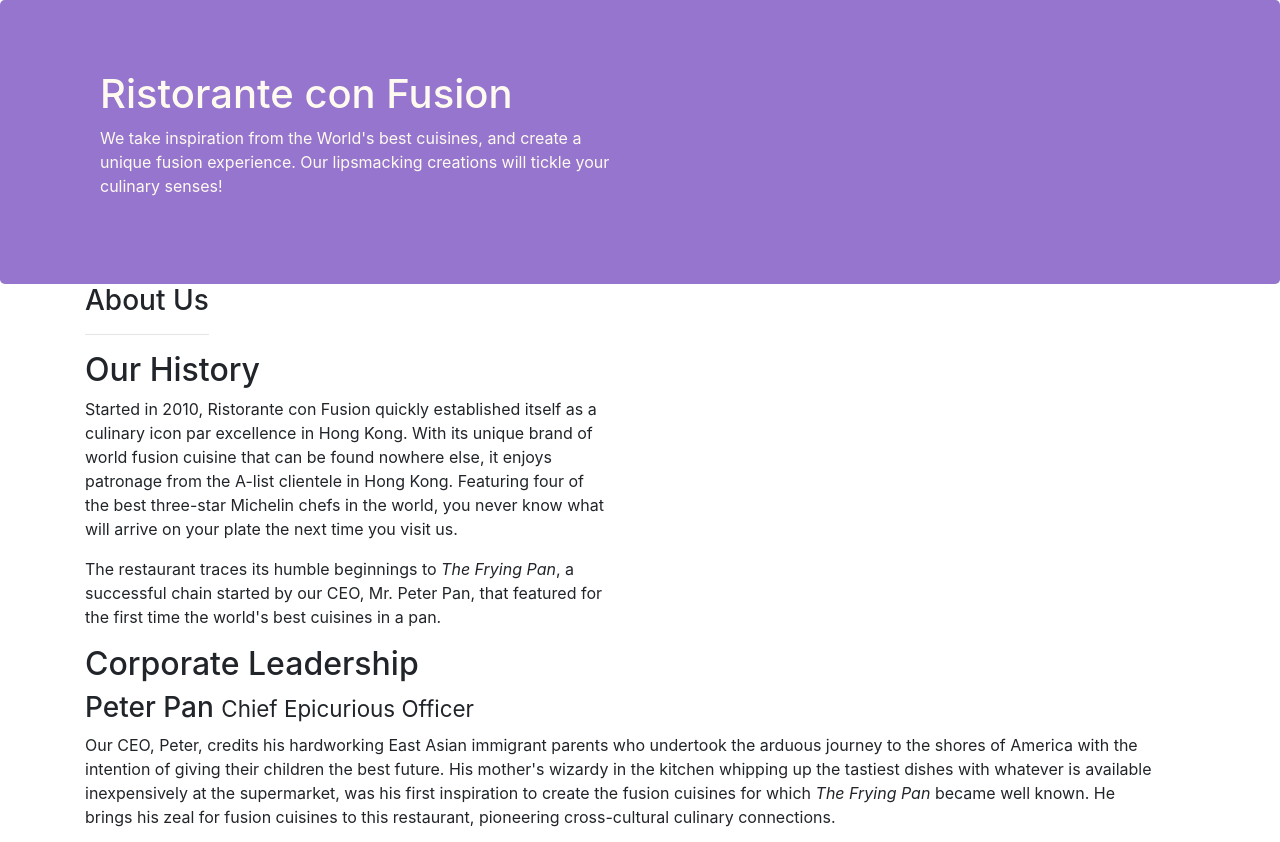
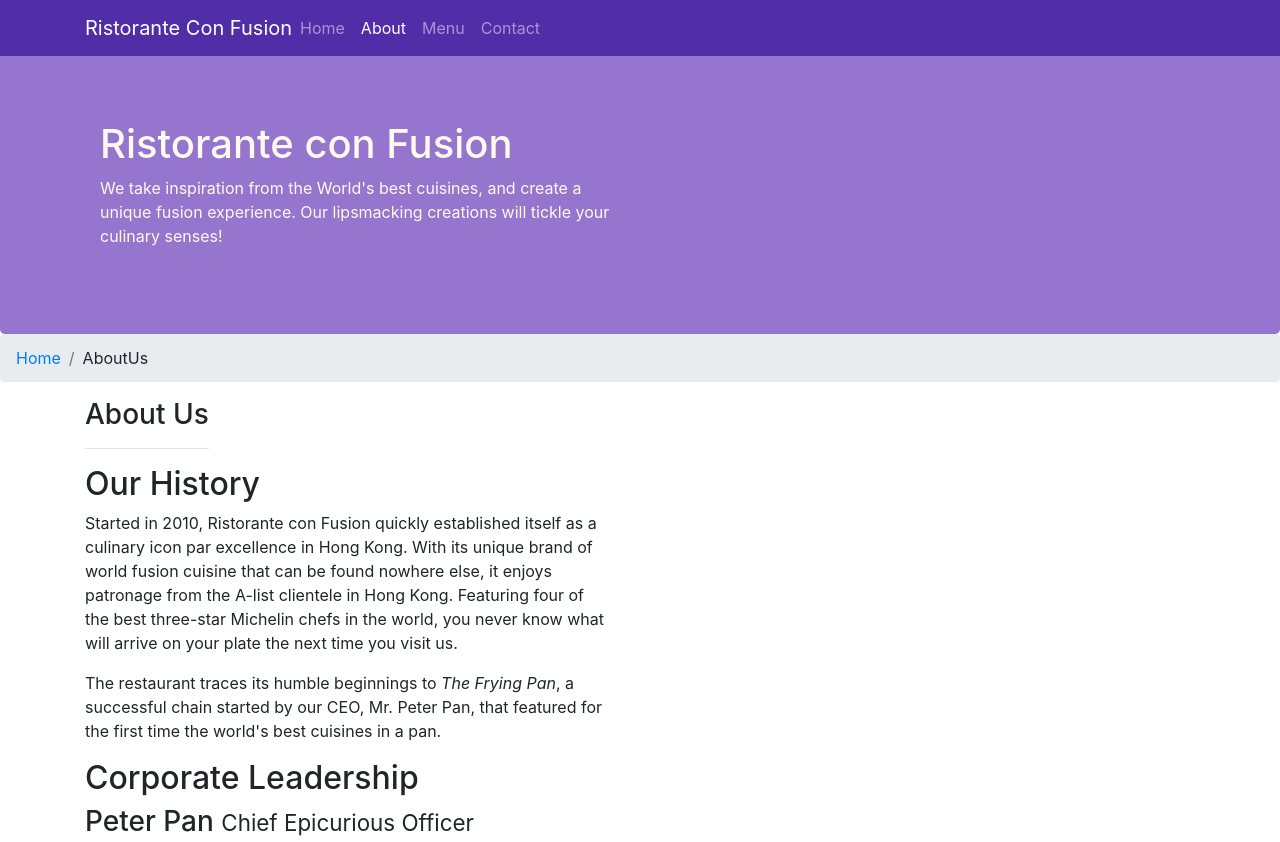
Before and after one commit to Nandini2245/git-test3, a website: page aboutus.html in a window 1280 px wide. Shown: the top 842 px of the page. Drawn offline with nearby package versions, Linux system fonts and the light colour scheme.

Commit message:
navbar and breadcrumb

```diff
--- a/aboutus.html
+++ b/aboutus.html
@@ -15,7 +15,22 @@
 </head>
 
 <body>
-
+    <nav class="navbar navbar-dark navbar-expand-sm fixed-top">
+        <div class="container">
+            <botton class="navbar-toggler" type="button" data-toggle="collapse" data-target="#Navbar">
+                <span class="navbar-toggler-icon"></span>
+            </botton>
+            <a class="navbar-brand mr-auto" href="./index.html">Ristorante Con Fusion</a>
+            <div class="collapse navbar-collapse" id="Navbar">
+                <ul class="navbar-nav mr-auto">
+                    <li class="nav-item "><a class="nav-link" href="./index.html">Home</a></li>
+                    <li class="nav-item active"><a class="nav-link" href="#">About</a></li>
+                    <li class="nav-item"><a class="nav-link" href="#">Menu</a></li>
+                    <li class="nav-item"><a class="nav-link" href="#">Contact</a></li>
+                </ul>
+            </div>
+        </div>
+    </nav>
     <header class="jumbotron">
         <div class="container">
             <div class="row row-header">
@@ -28,6 +43,10 @@
             </div>
         </div>
     </header>
+    <ol class="col-12 breadcrumb">
+        <li class="breadcrumb-item"><a href="./index.html">Home</a></li>
+        <li class="breadcrumb-item">AboutUs</li>
+    </ol>
 
     <div class="container">
         <div class="row col-12">
@@ -70,7 +89,7 @@
                 <div class="col-4 offset-1 col-sm-2">
                     <h5>Links</h5>
                     <ul class="list-unstyled">
-                        <li><a href="#">Home</a></li>
+                        <li><a href="./index.html">Home</a></li>
                         <li><a href="#">About</a></li>
                         <li><a href="#">Menu</a></li>
                         <li><a href="#">Contact</a></li>
--- a/css/styles.css
+++ b/css/styles.css
@@ -24,3 +24,10 @@
     margin: 0px ;
     color: #0f0f0f;
 }
+body{
+    padding: 50px 0px 0px 0px;
+    z-index: 0;
+}
+.navbar-dark{
+    background-color: #512DA8;
+}
```
Also changed, not shown: index.html (+17 -2 lines).
